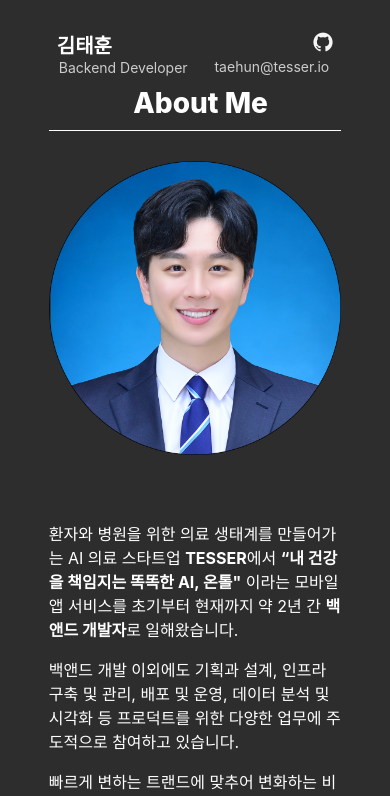
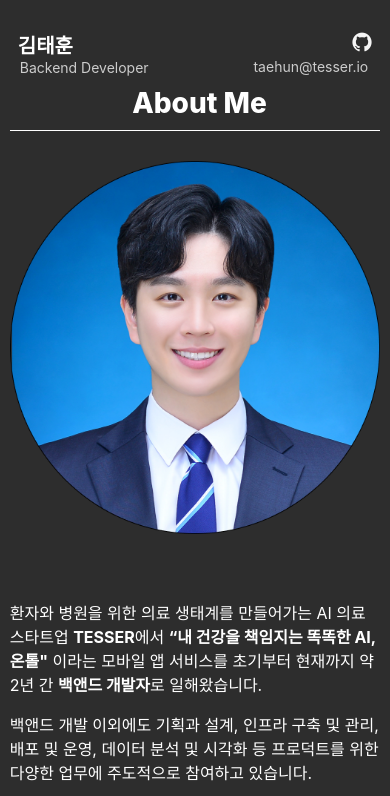
Before and after one commit to taehunss/taehunss.github.io, a React (Create React App) app: page / in a window 390 px wide. Shown: the top 796 px of the page. Built offline with nearby package versions, Linux system fonts and the light colour scheme.

Commit message:
feat: 반응형 개선

```diff
--- a/src/pages/Main/MainPage.style.ts
+++ b/src/pages/Main/MainPage.style.ts
@@ -11,6 +11,9 @@ export const Container = styled.div`
   margin: auto;
   height: auto;
   overflow-y: auto;
+  @media (max-width: 768px) {
+    width: 95%;
+  }
 `;
 export const GlobalStyle = createGlobalStyle`
   body {
```
